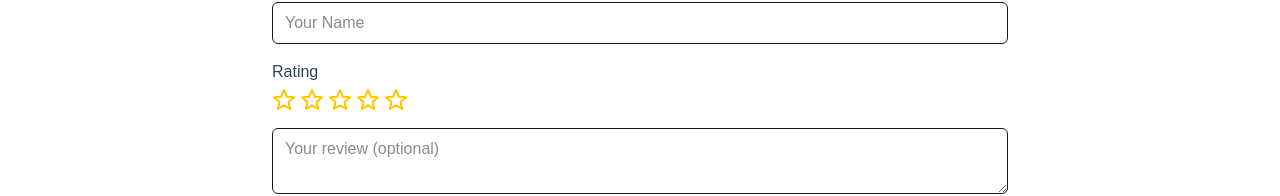
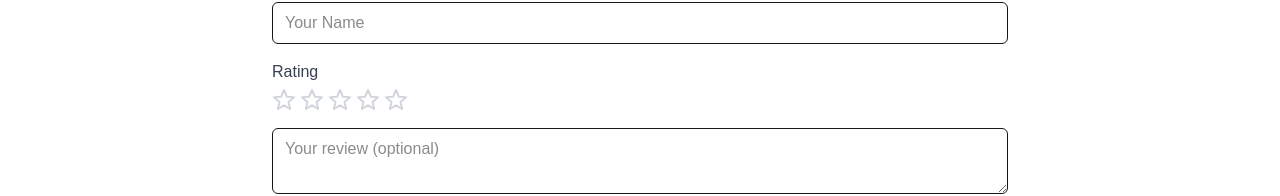
Before and after one commit to Mehmet-Gok-Dev/baby-meal-planner, a Next.js app: page /reviews in a window 1280 px wide. Shown: the part 224-420 px from the top of the page. Built offline with nearby package versions, Linux system fonts and the light colour scheme; no server answers; the database is empty.

Commit message:
v1.2.1: Reviews Page Updated

```diff
--- a/components/StarRating.tsx
+++ b/components/StarRating.tsx
@@ -3,12 +3,18 @@
 import { useState } from 'react';
 
 interface StarRatingProps {
-  value?: number;
+  value?: number; // e.g., 3.3
   onChange?: (value: number) => void;
   editable?: boolean;
+  totalStars?: number;
 }
 
-export default function StarRating({ value = 0, onChange, editable = true }: StarRatingProps) {
+export default function StarRating({
+  value = 0,
+  onChange,
+  editable = true,
+  totalStars = 5,
+}: StarRatingProps) {
   const [rating, setRating] = useState(value);
 
   const handleClick = (index: number) => {
@@ -19,19 +25,58 @@ export default function StarRating({ value = 0, onChange, editable = true }: Sta
 
   return (
     <div className="flex space-x-1">
-      {[1, 2, 3, 4, 5].map((star) => (
+      {Array.from({ length: totalStars }, (_, i) => {
+        const starNumber = i + 1;
+
+        let fillPercentage = 0;
+        if (starNumber <= Math.floor(rating)) fillPercentage = 100;
+        else if (starNumber - rating < 1) fillPercentage = (rating - Math.floor(rating)) * 100;
+
+        return (
+          <div
+            key={i}
+            className="relative w-6 h-6 cursor-pointer text-yellow-400"
+            onClick={() => handleClick(starNumber)}
+          >
+            {/* Empty star */}
             <svg
-          key={star}
-          onClick={() => handleClick(star)}
               xmlns="http://www.w3.org/2000/svg"
-          fill={star <= rating ? 'currentColor' : 'none'}
+              fill="none"
               viewBox="0 0 24 24"
               stroke="currentColor"
-          className="w-6 h-6 cursor-pointer text-yellow-400"
+              className="absolute w-6 h-6 top-0 left-0 text-gray-300"
             >
-          <path strokeLinecap="round" strokeLinejoin="round" strokeWidth={2} d="M12 17.27L18.18 21l-1.64-7.03L22 9.24l-7.19-.61L12 2 9.19 8.63 2 9.24l5.46 4.73L5.82 21z" />
+              <path
+                strokeLinecap="round"
+                strokeLinejoin="round"
+                strokeWidth={2}
+                d="M12 17.27L18.18 21l-1.64-7.03L22 9.24l-7.19-.61L12 2 9.19 8.63 2 9.24l5.46 4.73L5.82 21z"
+              />
             </svg>
-      ))}
+
+            {/* Filled star */}
+            <div
+              className="absolute top-0 left-0 overflow-hidden"
+              style={{ width: `${fillPercentage}%` }}
+            >
+              <svg
+                xmlns="http://www.w3.org/2000/svg"
+                fill="currentColor"
+                viewBox="0 0 24 24"
+                stroke="currentColor"
+                className="w-6 h-6 top-0 left-0 text-yellow-400"
+              >
+                <path
+                  strokeLinecap="round"
+                  strokeLinejoin="round"
+                  strokeWidth={2}
+                  d="M12 17.27L18.18 21l-1.64-7.03L22 9.24l-7.19-.61L12 2 9.19 8.63 2 9.24l5.46 4.73L5.82 21z"
+                />
+              </svg>
+            </div>
+          </div>
+        );
+      })}
     </div>
   );
 }
```
Lines whose indentation alone changed are shown as unchanged.
